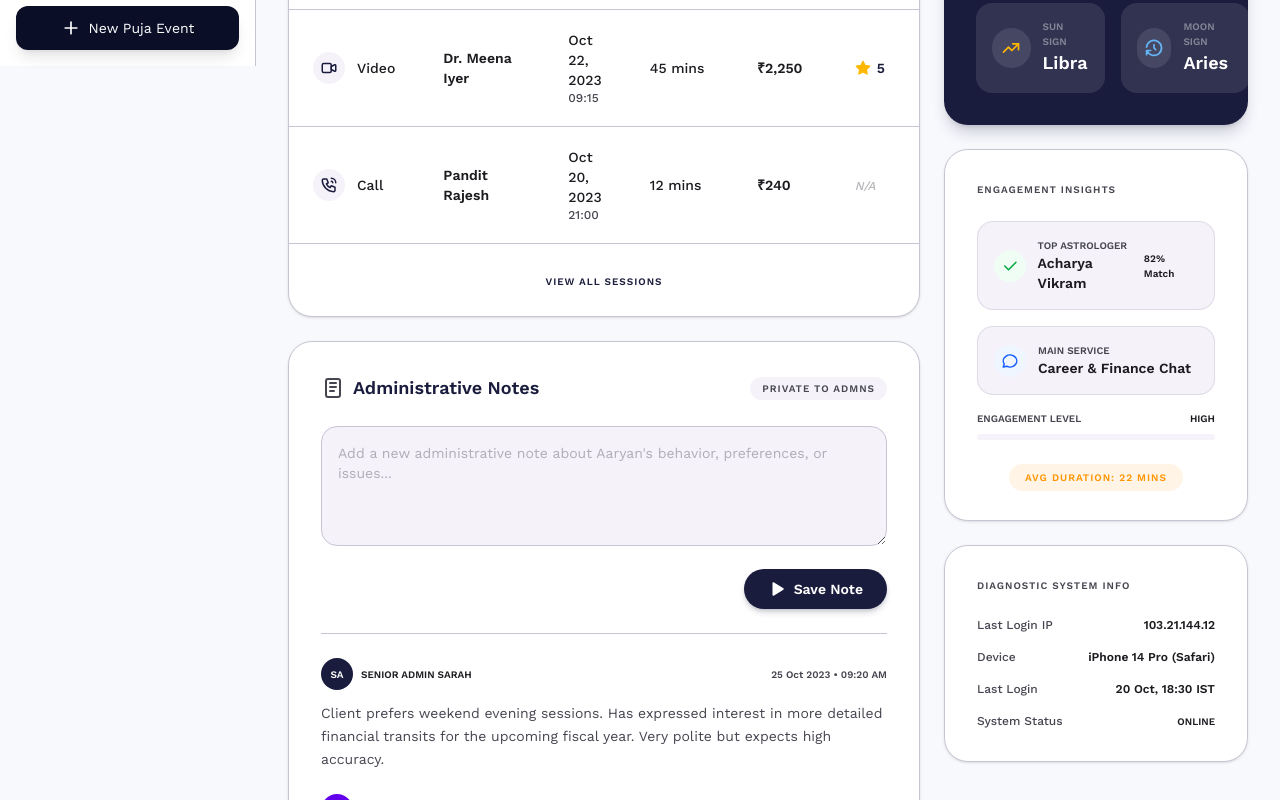
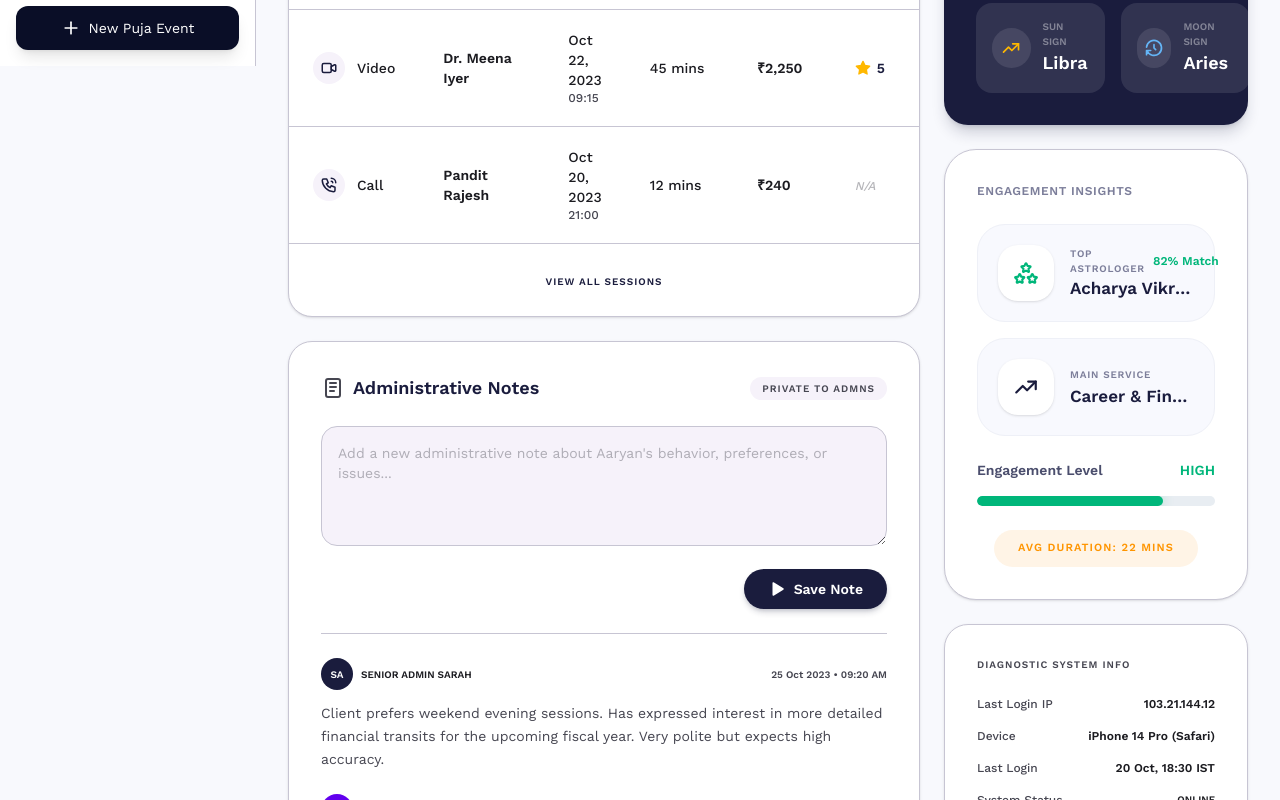
Before and after one commit to atulDev26/Edwid-astroapp-admin, a React (Vite) app: page /users/1 in a window 1280 px wide. Shown: the part 734-1534 px from the top of the page. Built offline with nearby package versions, Linux system fonts and the light colour scheme.

Commit message:
feat: implement UserDetails page with profile overview, statistical cards, and history tabs

```diff
--- a/src/View/Users/UserDetails.tsx
+++ b/src/View/Users/UserDetails.tsx
@@ -355,47 +355,51 @@ const UserDetails = () => {
                     </div>
 
                     {/* Engagement Insights Card */}
-                    <div className="bg-white rounded-[24px] border border-outline-variant p-8 space-y-6 shadow-sm">
-                        <h3 className="text-[10px] font-black text-on-surface-variant tracking-widest uppercase">ENGAGEMENT INSIGHTS</h3>
+                    <div className="bg-white rounded-[32px] border border-outline-variant p-8 space-y-6 shadow-sm">
+                        <h3 className="text-[12px] font-bold text-[#7C7E9A] tracking-[0.05em] uppercase">ENGAGEMENT INSIGHTS</h3>
 
                         <div className="space-y-4">
-                            <div className="p-4 bg-surface-container-low rounded-2xl flex items-center justify-between border border-outline-variant/50">
-                                <div className="flex items-center gap-3">
-                                    <div className="w-8 h-8 rounded-lg bg-green-50 flex items-center justify-center text-green-600">
-                                        <IconCheck size={18} />
+                            {/* Top Astrologer */}
+                            <div className="p-5 bg-[#F8F9FE] rounded-[28px] border border-[#EEF0F7] flex items-center gap-4">
+                                <div className="w-14 h-14 rounded-[20px] bg-white flex items-center justify-center text-[#00B67A] shadow-sm flex-shrink-0">
+                                    <IconStars size={26} />
+                                </div>
+                                <div className="flex-1 min-w-0">
+                                    <div className="flex items-center justify-between mb-0.5">
+                                        <p className="text-[10px] font-bold text-[#7C7E9A] uppercase tracking-[0.08em]">TOP ASTROLOGER</p>
+                                        <span className="text-[12px] font-black text-[#00B67A] whitespace-nowrap ml-2">82% Match</span>
                                     </div>
-                                    <div>
-                                        <p className="text-[10px] font-black text-on-surface-variant uppercase">TOP ASTROLOGER</p>
-                                        <p className="text-sm font-black">Acharya Vikram</p>
-                                    </div>
-                                </div>
-                                <span className="text-[10px] font-black text-success">82% Match</span>
-                            </div>
-
-                            <div className="p-4 bg-surface-container-low rounded-2xl flex items-center justify-between border border-outline-variant/50">
-                                <div className="flex items-center gap-3">
-                                    <div className="w-8 h-8 rounded-lg bg-blue-50 flex items-center justify-center text-blue-600">
-                                        <IconMessageCircle size={18} />
-                                    </div>
-                                    <div>
-                                        <p className="text-[10px] font-black text-on-surface-variant uppercase">MAIN SERVICE</p>
-                                        <p className="text-sm font-black">Career & Finance Chat</p>
-                                    </div>
+                                    <p className="text-[17px] font-black text-[#1A1C3D] leading-tight truncate">Acharya Vikram</p>
                                 </div>
                             </div>
 
-                            <div className="space-y-2">
-                                <div className="flex items-center justify-between">
-                                    <span className="text-[10px] font-black text-on-surface-variant uppercase">Engagement Level</span>
-                                    <span className="text-[10px] font-black text-success uppercase">HIGH</span>
+                            {/* Main Service */}
+                            <div className="p-5 bg-[#F8F9FE] rounded-[28px] border border-[#EEF0F7] flex items-center gap-4">
+                                <div className="w-14 h-14 rounded-[20px] bg-white flex items-center justify-center text-[#1A1C3D] shadow-sm flex-shrink-0">
+                                    <IconTrendingUp size={26} />
                                 </div>
-                                <div className="h-1.5 w-full bg-surface-container-low rounded-full overflow-hidden">
-                                    <div className="h-full bg-success w-[85%]" />
+                                <div className="flex-1 min-w-0">
+                                    <p className="text-[10px] font-bold text-[#7C7E9A] uppercase tracking-[0.08em] mb-1">MAIN SERVICE</p>
+                                    <p className="text-[17px] font-black text-[#1A1C3D] leading-tight truncate">Career & Finance Chat</p>
                                 </div>
                             </div>
 
-                            <div className="text-center pt-2">
-                                <span className="bg-[#FFF4E6] text-[#FF9500] px-4 py-2 rounded-xl text-[10px] font-black tracking-widest uppercase">AVG DURATION: 22 MINS</span>
+                            {/* Engagement Level */}
+                            <div className="space-y-4 pt-2">
+                                <div className="flex items-center justify-between">
+                                    <span className="text-sm font-bold text-[#4B4E6D]">Engagement Level</span>
+                                    <span className="text-sm font-black text-[#00B67A]">HIGH</span>
+                                </div>
+                                <div className="h-2.5 w-full bg-[#E8EDF2] rounded-full overflow-hidden">
+                                    <div className="h-full bg-[#00B67A] w-[78%] rounded-full shadow-[0_0_12px_rgba(0,182,122,0.3)]" />
+                                </div>
+                            </div>
+
+                            {/* Duration Badge */}
+                            <div className="flex justify-center pt-2">
+                                <div className="bg-[#FFF4E6] text-[#FF9500] px-6 py-2.5 rounded-full text-[11px] font-black tracking-widest uppercase">
+                                    AVG DURATION: 22 MINS
+                                </div>
                             </div>
                         </div>
                     </div>
```
